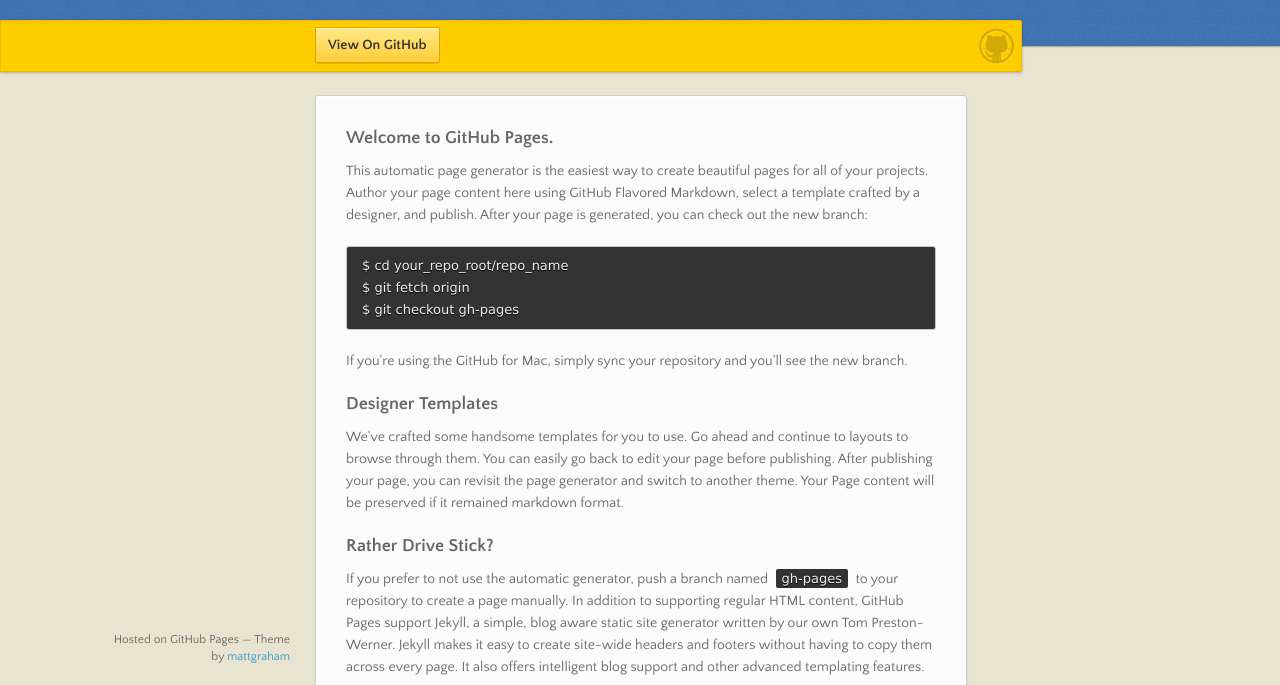
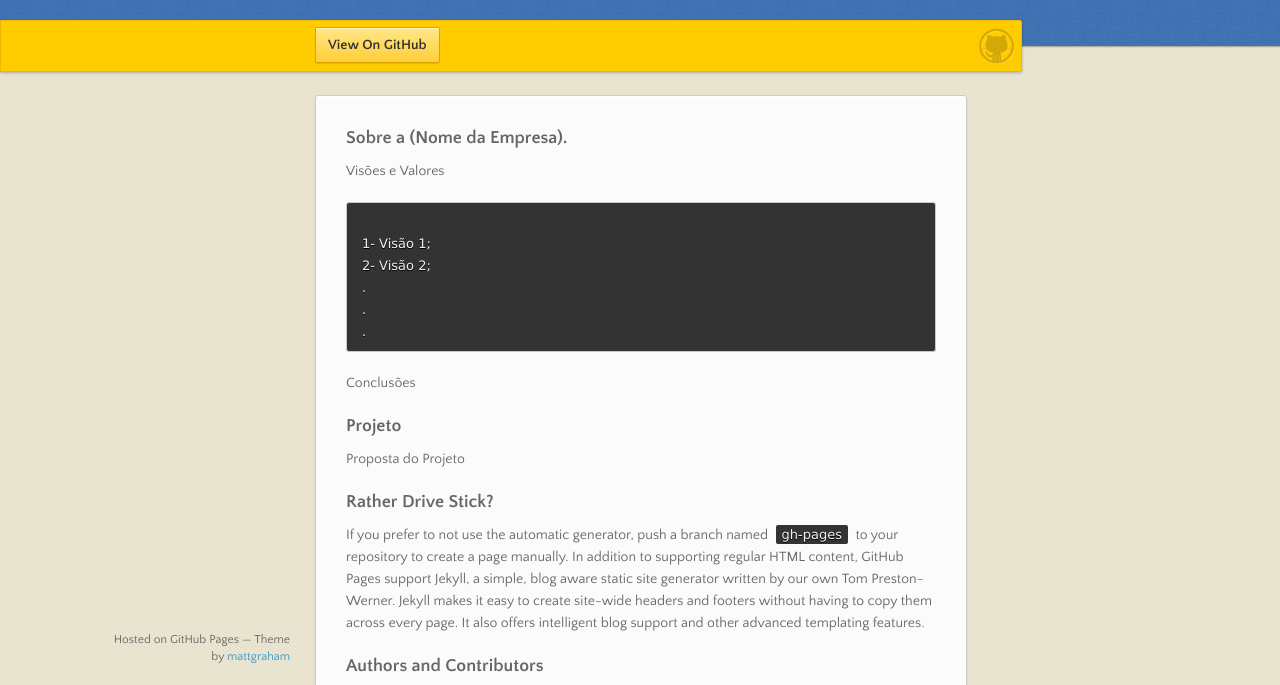
Before and after one commit to SoftwareEquipe/SoftwareEquipe.github.io, a plain HTML site: page index.html in a window 1280 px wide. Shown: the part 95-780 px from the top of the page. Drawn offline with nearby package versions, Linux system fonts and the light colour scheme.

Commit message:
Update index.html

```diff
--- a/index.html
+++ b/index.html
@@ -32,20 +32,23 @@
         <ul></ul>
       </nav>
       <section>
-        <h3>Welcome to GitHub Pages.</h3>
+        <h3>Sobre a (Nome da Empresa).</h3>
 
-<p>This automatic page generator is the easiest way to create beautiful pages for all of your projects. Author your page content here using GitHub Flavored Markdown, select a template crafted by a designer, and publish. After your page is generated, you can check out the new branch:</p>
+<p>Visões e Valores</p>
 
-<pre><code>$ cd your_repo_root/repo_name
-$ git fetch origin
-$ git checkout gh-pages
+<pre><code>
+1- Visão 1;
+2- Visão 2;
+.
+.
+.
 </code></pre>
 
-<p>If you're using the GitHub for Mac, simply sync your repository and you'll see the new branch.</p>
+<p>Conclusões</p>
 
-<h3>Designer Templates</h3>
+<h3>Projeto</h3>
 
-<p>We've crafted some handsome templates for you to use. Go ahead and continue to layouts to browse through them. You can easily go back to edit your page before publishing. After publishing your page, you can revisit the page generator and switch to another theme. Your Page content will be preserved if it remained markdown format.</p>
+<p>Proposta do Projeto</p>
 
 <h3>Rather Drive Stick?</h3>
 
```
